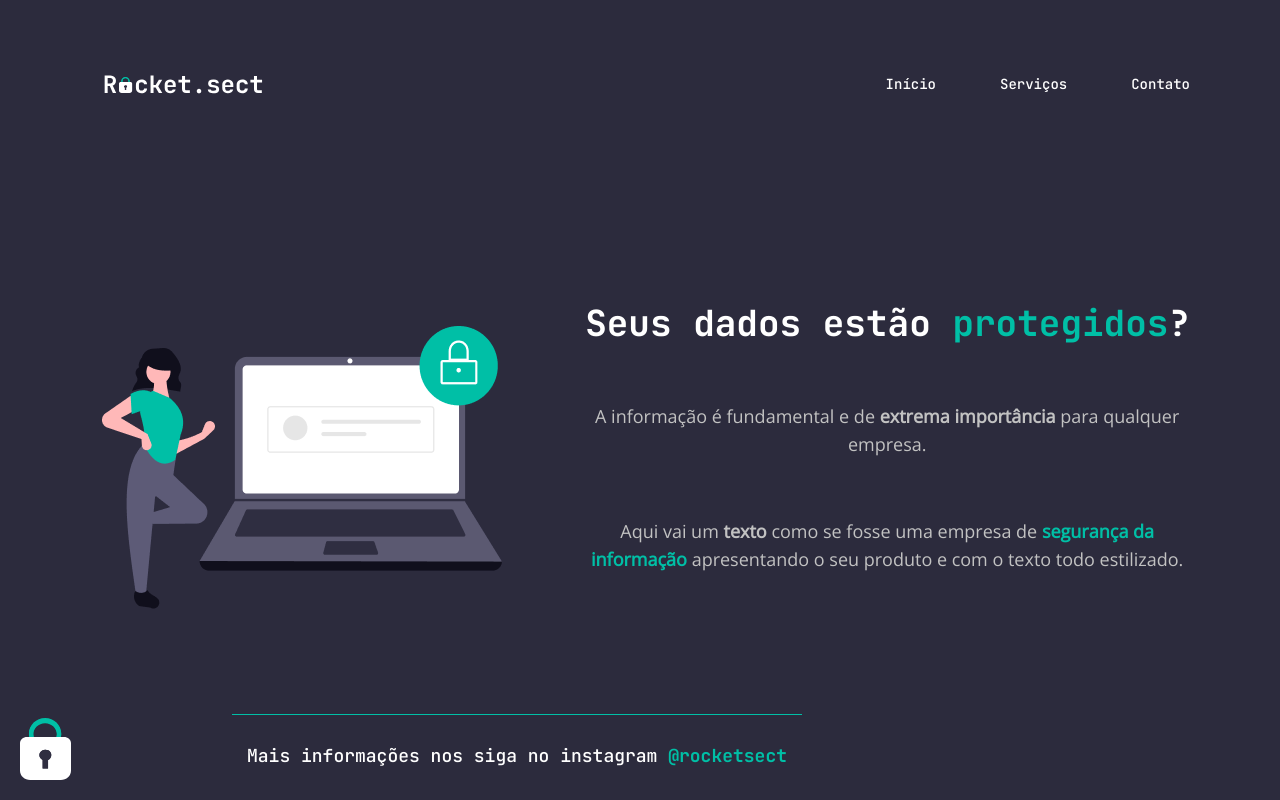
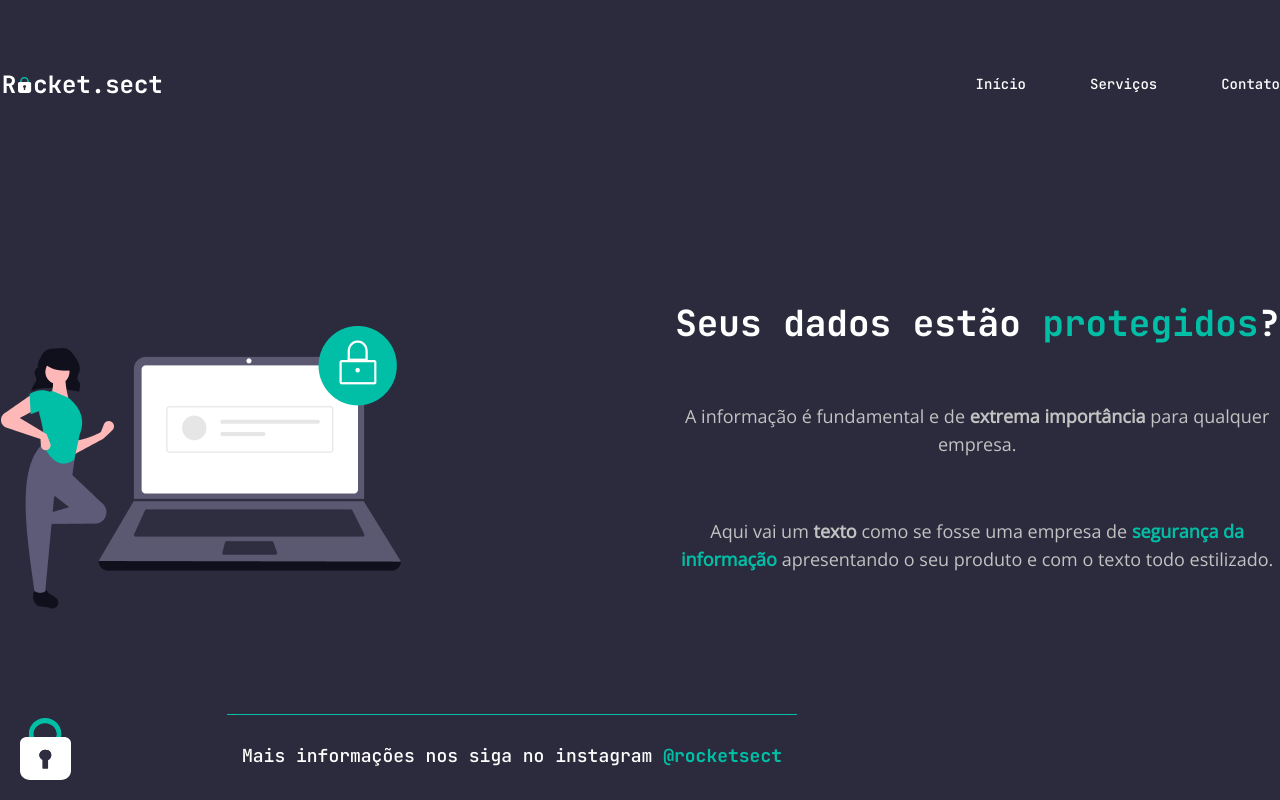
Before and after one commit to smoothemerson/RocketSect, a plain HTML site: page index.html in a window 1280 px wide. Drawn offline with nearby package versions, Linux system fonts and the light colour scheme.

Commit message:
fix: padding of page and width of footer

```diff
--- a/style.css
+++ b/style.css
@@ -28,7 +28,7 @@ body {
   width: 128rem;
 
   margin: 0 auto;
-  padding: 7rem 9rem 0px 10.1rem;
+  padding-top: 7rem;
 }
 
 nav {
@@ -105,7 +105,7 @@ footer {
 
   bottom: 0;
   position: fixed;
-  width: 65%;
+  width: 80%;
   text-align: center;
 
   color: var(--color-base-white);
```
